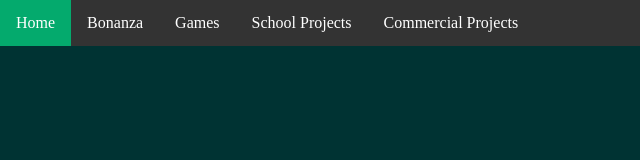
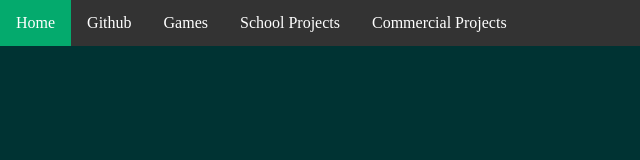
Before and after one commit to Boilingtub/JHB, a plain HTML site: page index.html in a window 1280 px wide. Shown: the full height of the page, 0-640 px from the left. Drawn offline with Linux system fonts and the light colour scheme.

Commit message:
add github link

```diff
--- a/index.html
+++ b/index.html
@@ -14,7 +14,7 @@
         <ul class="topnav">
 
             <li><a class="active" target="Miframe" href="home/home.html"> Home </a></li>
-            <li><a target="Miframe" href="home/home.html"> Bonanza </a></li>
+            <li><a target="Miframe" href="https://github.com/Boilingtub"> Github </a></li>
 
             <div class="first-dropdown">
                 <li class="dropdown">
```
